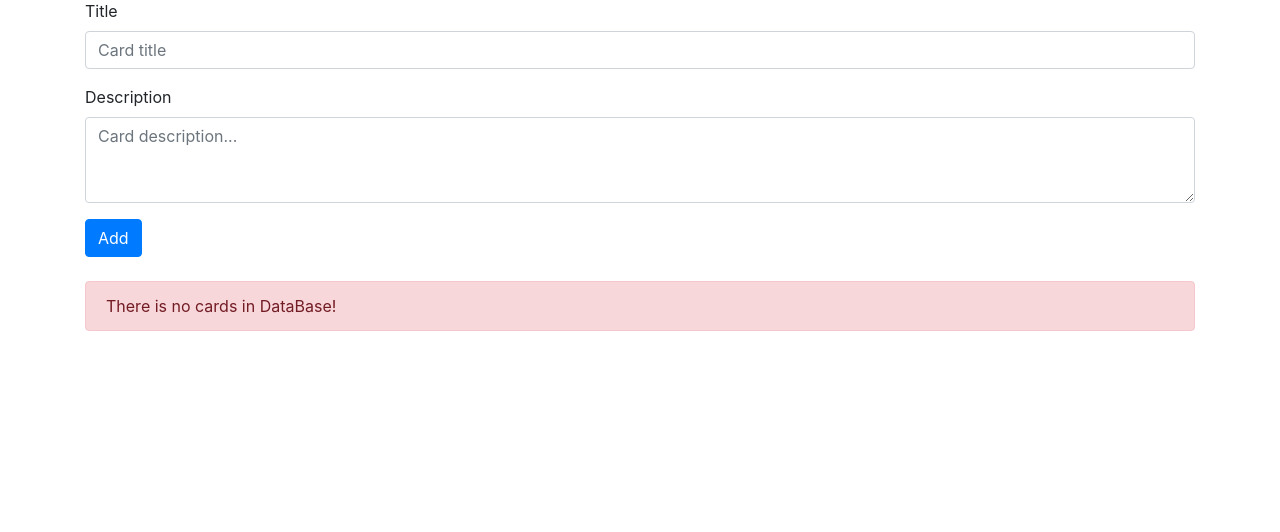
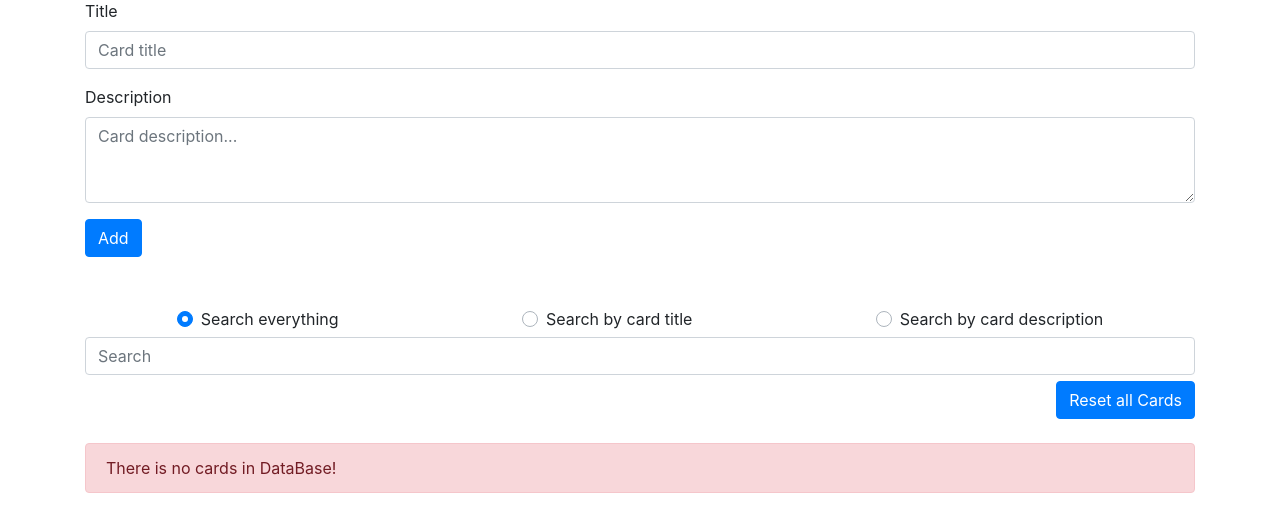
Before and after one commit to nikolavucic/TODO-list-app, a PHP site: page /todo_list_app/ in a window 1280 px wide. Shown: the part 151-683 px from the top of the page. Run offline with PHP 8.4, Linux system fonts and the light colour scheme; data that the repository does not hold is empty.

Commit message:
Search by Card name or Card description

```diff
--- a/Classes/Listing.php
+++ b/Classes/Listing.php
@@ -4,11 +4,28 @@ require_once('MySQLconnect.php');
 
 class Listing {
 
-	public function __construct() {
+	public function __construct( $search_param, $filter_param ) {
 
 		$connection = new MySQLconnect();
 
+		// Query for all rows from table
 		$rows = "SELECT * FROM `list`";
+
+		// Query with search form conditions
+		if( $search_param !== '' ) {
+
+			if( $filter_param === 'search-all' ) {
+				$rows = "SELECT * FROM `list` WHERE `name` LIKE '%$search_param%' OR `descripton` LIKE '%$search_param%'";
+			}
+			if( $filter_param === 'search-title' ) {
+				$rows = "SELECT * FROM `list` WHERE `name` LIKE '%$search_param%'";
+			}
+			if( $filter_param === 'search-description' ) {
+				$rows = "SELECT * FROM `list` WHERE `descripton` LIKE '%$search_param%'";
+			}
+
+		}
+
 		$result = $connection->conn->query($rows);
 
 		if ( $result->num_rows > 0 ) {
--- a/assets/main-style.css
+++ b/assets/main-style.css
@@ -19,6 +19,25 @@ header .container {
 header .container p {
     margin: 0 0 0 24px;
 }
+form .md-form {
+    margin-top: 50px;
+}
+form .md-form .md-form__radio-buttons {
+    display: -ms-flexbox;
+    display: -webkit-flex;
+    display: flex;
+    -webkit-flex-direction: row;
+    -ms-flex-direction: row;
+    flex-direction: row;
+    -webkit-justify-content: space-around;
+    -ms-flex-pack: distribute;
+    justify-content: space-around;
+    padding-bottom: 6px;
+}
+form.reset-cards-form {
+    padding-top: 6px;
+    text-align: right;
+}
 article {
     width: 33%;
     padding: 10px;
--- a/index.php
+++ b/index.php
@@ -29,6 +29,7 @@ require_once('Classes/Listing.php');
         <main>
             <div class="container">
 
+                <!-- Add Card Form -->
                 <form class="form" action="Classes/Editing.php" method="post">
                     <div class="form-group">
                         <label for="name">Title</label>
@@ -41,9 +42,56 @@ require_once('Classes/Listing.php');
                     <button type="submit" class="btn btn-primary">Add</button>
                 </form>
 
-                <div class="cards-wrapper" style="">
+                <!-- Search Form -->
+                <form class="form" action="index.php" method="post">
+                    <div class="md-form">
+                        <div class="md-form__radio-buttons">
+                            <!-- Group of default radios - option 1 -->
+                            <div class="custom-control custom-radio">
+                                <input type="radio" class="custom-control-input" id="search-all" value="search-all" name="groupOfRadios" checked>
+                                <label class="custom-control-label" for="search-all">Search everything</label>
+                            </div>
+
+                            <!-- Group of default radios - option 2 -->
+                            <div class="custom-control custom-radio">
+                                <input type="radio" class="custom-control-input" id="search-title" value="search-title" name="groupOfRadios">
+                                <label class="custom-control-label" for="search-title">Search by card title</label>
+                            </div>
+
+                            <!-- Group of default radios - option 3 -->
+                            <div class="custom-control custom-radio">
+                                <input type="radio" class="custom-control-input" id="search-description" value="search-description" name="groupOfRadios">
+                                <label class="custom-control-label" for="search-description">Search by card description</label>
+                            </div>
+                        </div>
+
+                        <input class="form-control" type="text" name="search_param" placeholder="Search" aria-label="Search">
+
+                    </div>
+                </form>
+
+                <!-- Reset Cards Form -->
+                <form class="form reset-cards-form" action="index.php" method="post">
+                    <button type="submit" class="btn btn-primary" data-command="reset">Reset all Cards</button>
+                </form>
+
+                <?php
+                if ( isset( $_POST[ 'search_param' ] ) ) {
+	                $search_param = $_POST[ 'search_param' ];
+                } else {
+	                $search_param = '';
+                }
+
+                if ( isset( $_POST[ 'groupOfRadios' ] ) ) {
+	                $filter_param = $_POST[ 'groupOfRadios' ];
+                } else {
+	                $filter_param = 'search-all';
+                }
+                ?>
+
+                <div class="cards-wrapper">
                     <?php
-                    new Listing;
+                    new Listing( $search_param, $filter_param );
                     ?>
                 </div>
 
```
